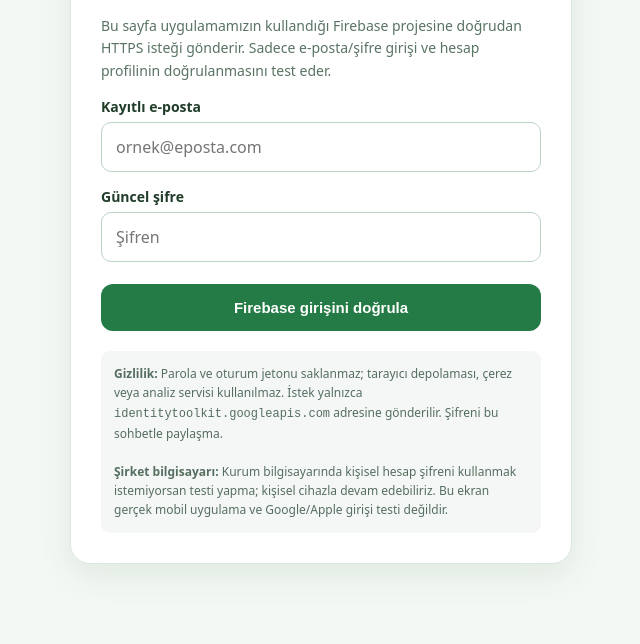
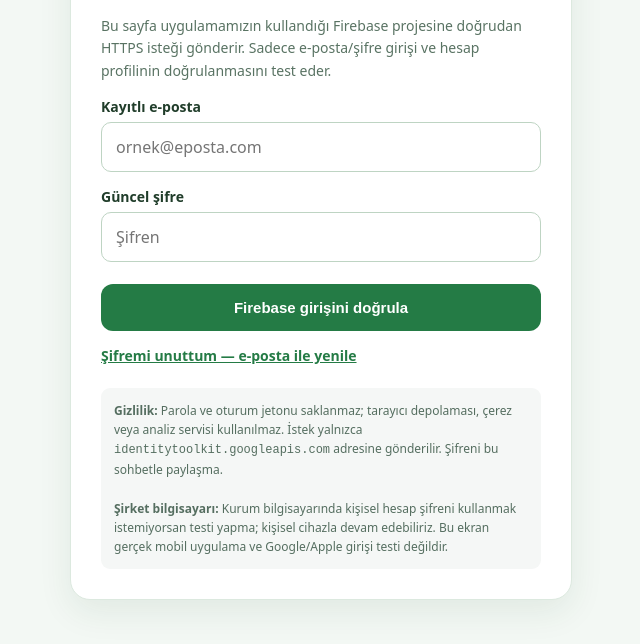
Before and after one commit to Tolgadogan44/ne-pisir-giris-testi, a plain HTML site: page giris.html in a window 1280 px wide. Shown: the part 172-816 px from the top of the page, without its empty margins (319-959 px from the left). Drawn offline with Linux system fonts and the light colour scheme.

Commit message:
Giris test sayfasina sifremi unuttum baglantisi ekle

```diff
--- a/giris.html
+++ b/giris.html
@@ -34,6 +34,7 @@ button:disabled{opacity:.6;cursor:wait}
 <label for="password">Güncel şifre</label>
 <input id="password" name="password" type="password" autocomplete="off" placeholder="Şifren">
 <button id="login" type="button">Firebase girişini doğrula</button>
+<p><a href="./sifre-yenile.html" style="color:#247b45;font-weight:650">Şifremi unuttum — e-posta ile yenile</a></p>
 <div id="status" role="status" aria-live="polite"></div>
 <div class="notice">
 <strong>Gizlilik:</strong> Parola ve oturum jetonu saklanmaz; tarayıcı depolaması, çerez veya analiz servisi kullanılmaz. İstek yalnızca <code>identitytoolkit.googleapis.com</code> adresine gönderilir. Şifreni bu sohbetle paylaşma.<br><br>
```
